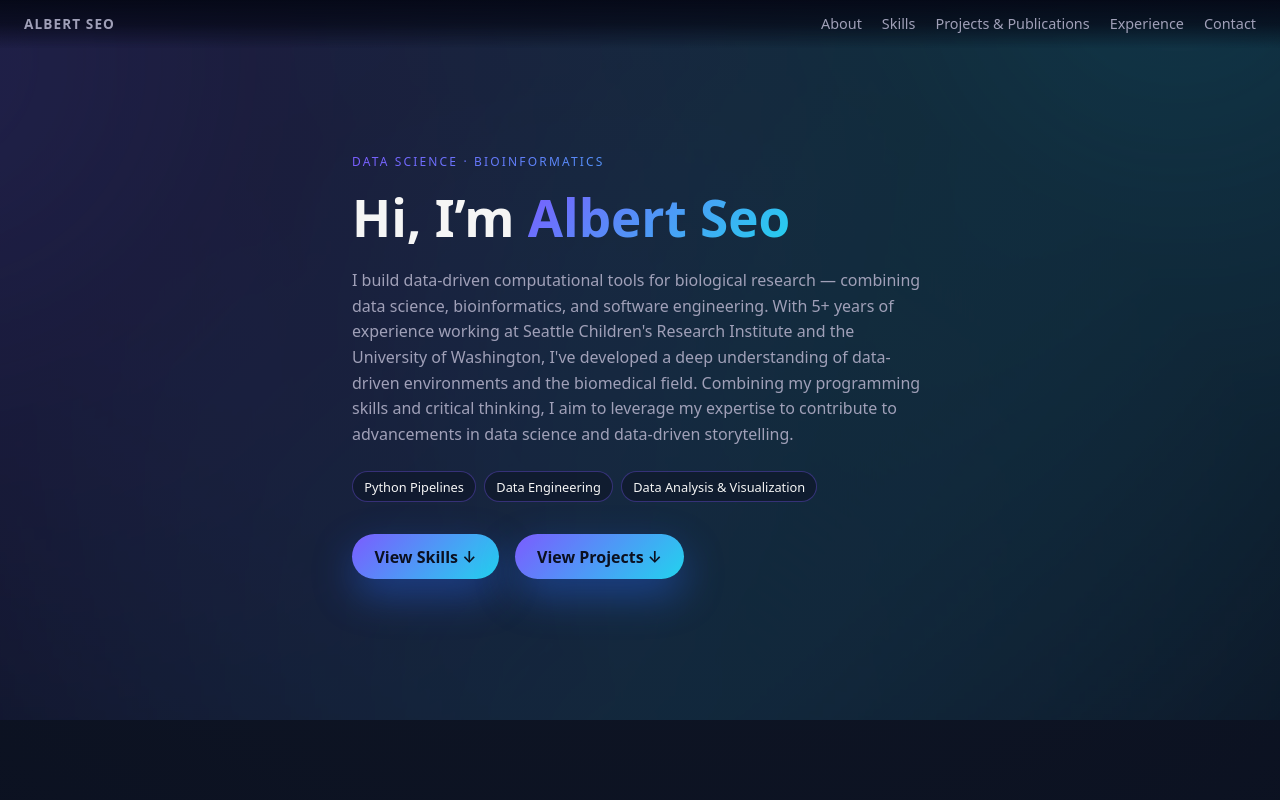
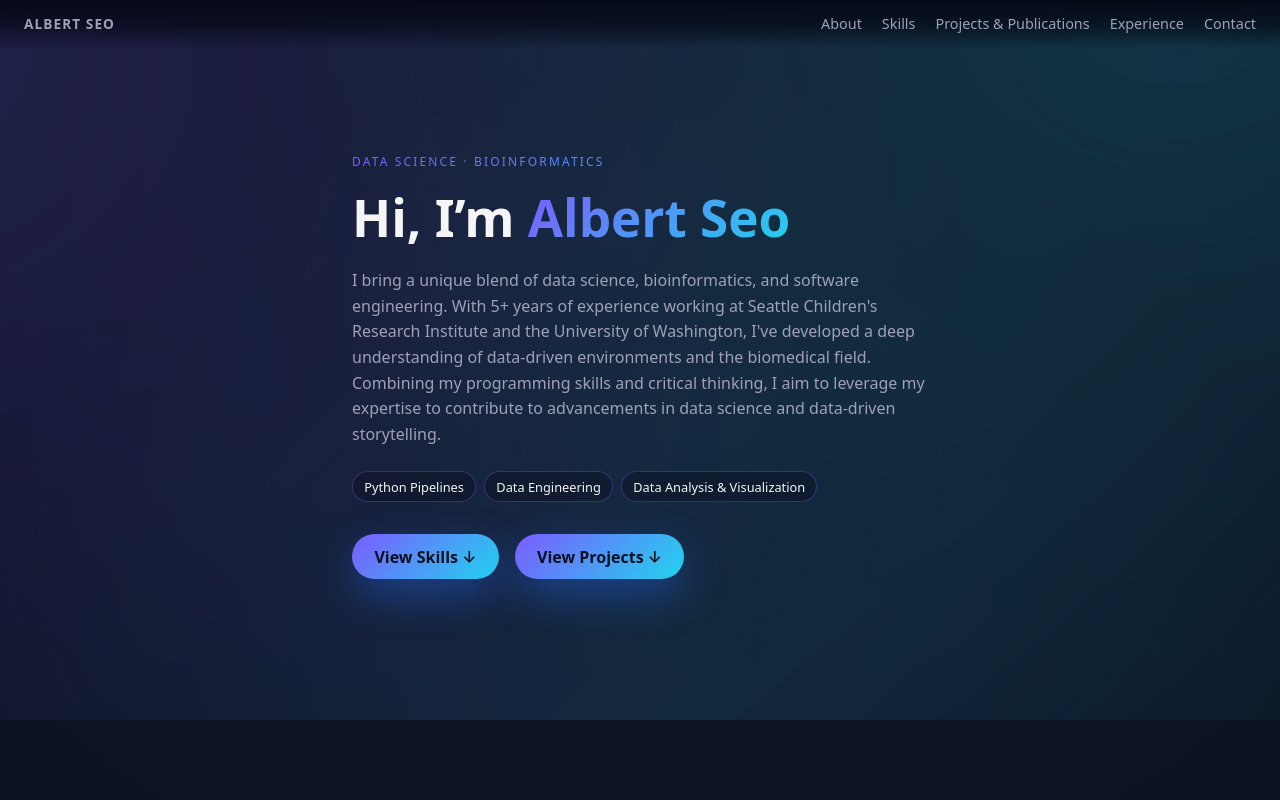
Before and after one commit to albertjseo/personal-portfolio, a React (Create React App) app: page / in a window 1280 px wide. Shown: the top 800 px of the page. Built offline with nearby package versions, Linux system fonts and the light colour scheme.

Commit message:
Updating Hero.jsx

```diff
--- a/src/components/Hero.jsx
+++ b/src/components/Hero.jsx
@@ -11,7 +11,7 @@ export default function Hero() {
         </h1>
 
         <p className="hero-subtitle">
-          I build data-driven computational tools for biological research — combining data science, bioinformatics, and software engineering.
+          I bring a unique blend of data science, bioinformatics, and software engineering.
           With 5+ years of experience working at Seattle Children's Research Institute and the University of Washington, I've developed
           a deep understanding of data-driven environments and the biomedical field. Combining my programming skills and critical thinking, I
           aim to leverage my expertise to contribute to advancements in data science and data-driven storytelling.
```
